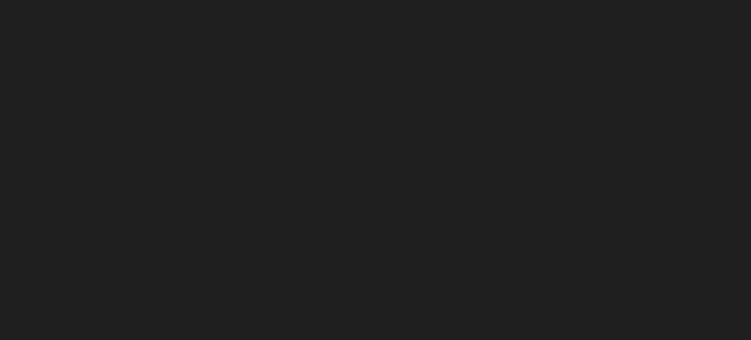
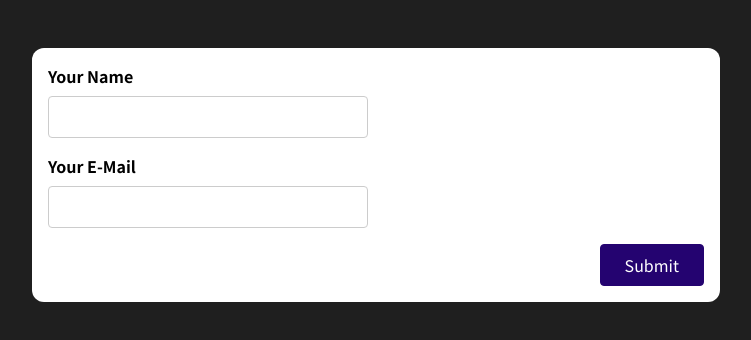
Before and after one commit to kevinduliepre/react-course, a React (Create React App) app: page / in a window 1280 px wide. Shown: the top 340 px of the page, without its empty margins (264-1015 px from the left). Built offline with nearby package versions, Linux system fonts and the light colour scheme.

Commit message:
Working with form and user inputs

```diff
--- a/src/App.js
+++ b/src/App.js
@@ -1,9 +1,11 @@
-import React from "react";
+import SimpleInput from "./components/SimpleInput";
 
-import "./App.module.css";
-
-const App = () => {
-  return <div className="App"></div>;
-};
+function App() {
+  return (
+    <div className="app">
+      <SimpleInput />
+    </div>
+  );
+}
 
 export default App;
--- /dev/null
+++ b/src/components/SimpleInput.js
@@ -0,0 +1,86 @@
+import { useState } from "react";
+import useInput from "../hooks/use-input";
+
+const SimpleInput = (props) => {
+  const {
+    value: enteredName,
+    isValid: enteredNameIsValid,
+    hasError: nameInputHasError,
+    valueChangeHandler: nameChangeHandler,
+    inputBluredHandler: nameBlurHandler,
+    reset: resetNameInput,
+  } = useInput((value) => value.trim() !== "");
+
+  const {
+    value: enteredEmail,
+    isValid: enteredEmailIsValid,
+    hasError: emailInputHasError,
+    valueChangeHandler: emailChangeHandler,
+    inputBluredHandler: emailBluredHandler,
+    reset: resetEmailInput,
+  } = useInput((value) => value.includes("@"));
+
+  let formIsValid = false;
+
+  if (enteredNameIsValid && enteredEmailIsValid) {
+    formIsValid = true;
+  }
+
+  const formSubmissionHandler = (event) => {
+    event.preventDefault();
+
+    if (!enteredNameIsValid) {
+      return;
+    }
+
+    console.log(enteredName);
+
+    // nameInputRef.current.value = ''; => NOT IDEAL, DON'T MANIPULATE THE DOM
+    resetNameInput();
+    resetEmailInput();
+  };
+
+  const nameInputClasses = nameInputHasError
+    ? "form-control invalid"
+    : "form-control";
+
+  const emailInputClasses = emailInputHasError
+    ? "form-control invalid"
+    : "form-control";
+
+  return (
+    <form onSubmit={formSubmissionHandler}>
+      <div className={nameInputClasses}>
+        <label htmlFor="name">Your Name</label>
+        <input
+          type="text"
+          id="name"
+          onChange={nameChangeHandler}
+          onBlur={nameBlurHandler}
+          value={enteredName}
+        />
+        {nameInputHasError && (
+          <p className="error-text">Name must not be empty.</p>
+        )}
+      </div>
+      <div className={emailInputClasses}>
+        <label htmlFor="email">Your E-Mail</label>
+        <input
+          type="email"
+          id="email"
+          onChange={emailChangeHandler}
+          onBlur={emailBluredHandler}
+          value={enteredEmail}
+        />
+        {emailInputHasError && (
+          <p className="error-text">Please enter a valid email.</p>
+        )}
+      </div>
+      <div className="form-actions">
+        <button disabled={!formIsValid}>Submit</button>
+      </div>
+    </form>
+  );
+};
+
+export default SimpleInput;
--- /dev/null
+++ b/src/hooks/use-input.js
@@ -0,0 +1,33 @@
+import { useState } from "react";
+
+const useInput = (validateValue) => {
+  const [enteredValue, setEnteredValue] = useState("");
+  const [isTouched, setIsTouched] = useState(false);
+
+  const valueIsValid = validateValue(enteredValue);
+  const hasError = !valueIsValid && isTouched;
+
+  const valueChangeHandler = (event) => {
+    setEnteredValue(event.target.value);
+  };
+
+  const inputBluredHandler = (event) => {
+    setIsTouched(true);
+  };
+
+  const reset = () => {
+    setEnteredValue("");
+    setIsTouched(false);
+  };
+
+  return {
+    value: enteredValue,
+    isValid: valueIsValid,
+    hasError,
+    valueChangeHandler,
+    inputBluredHandler,
+    reset
+  };
+};
+
+export default useInput;
--- a/src/index.css
+++ b/src/index.css
@@ -1,12 +1,102 @@
+@import url("https://fonts.googleapis.com/css2?family=Noto+Sans+JP:wght@400;700&display=swap");
+
 * {
   box-sizing: border-box;
 }
 
 html {
-  font-family: sans-serif;
-  background: #1f1f1f;
+  font-family: "Noto Sans JP", sans-serif;
 }
 
 body {
   margin: 0;
+  background-color: #1f1f1f;
 }
+
+.app {
+  width: 90%;
+  max-width: 43rem;
+  padding: 1rem;
+  border-radius: 12px;
+  background-color: white;
+  margin: 3rem auto;
+}
+
+.form-control {
+  margin-bottom: 1rem;
+}
+
+.form-control input,
+.form-control label {
+  display: block;
+}
+
+.form-control label {
+  font-weight: bold;
+  margin-bottom: 0.5rem;
+}
+
+.form-control input,
+.form-control select {
+  font: inherit;
+  padding: 0.5rem;
+  border-radius: 4px;
+  border: 1px solid #ccc;
+  width: 20rem;
+  max-width: 100%;
+}
+
+.form-control input:focus {
+  outline: none;
+  border-color: #240370;
+  background-color: #e0d4fd;
+}
+
+.control-group {
+  display: flex;
+  column-gap: 1rem;
+  flex-wrap: wrap;
+}
+
+.control-group .form-control {
+  min-width: 15rem;
+  flex: 1;
+}
+
+button {
+  font: inherit;
+  background-color: #240370;
+  color: white;
+  border: 1px solid #240370;
+  padding: 0.5rem 1.5rem;
+  border-radius: 4px;
+  cursor: pointer;
+}
+
+button:hover,
+button:active {
+  background-color: #33059e;
+  border-color: #33059e;
+}
+
+.form-actions {
+  text-align: right;
+}
+
+.form-actions button {
+  margin-left: 1rem;
+}
+
+.invalid input {
+  border: 1px solid #b40e0e;
+  background-color: #fddddd;
+}
+
+.invalid input:focus {
+  border-color: #ff8800;
+  background-color: #fbe8d2;
+}
+
+.error-text {
+  color: #b40e0e;
+}
```
Also changed, not shown: src/components/BasicForm.js (added, +25 -0 lines).
